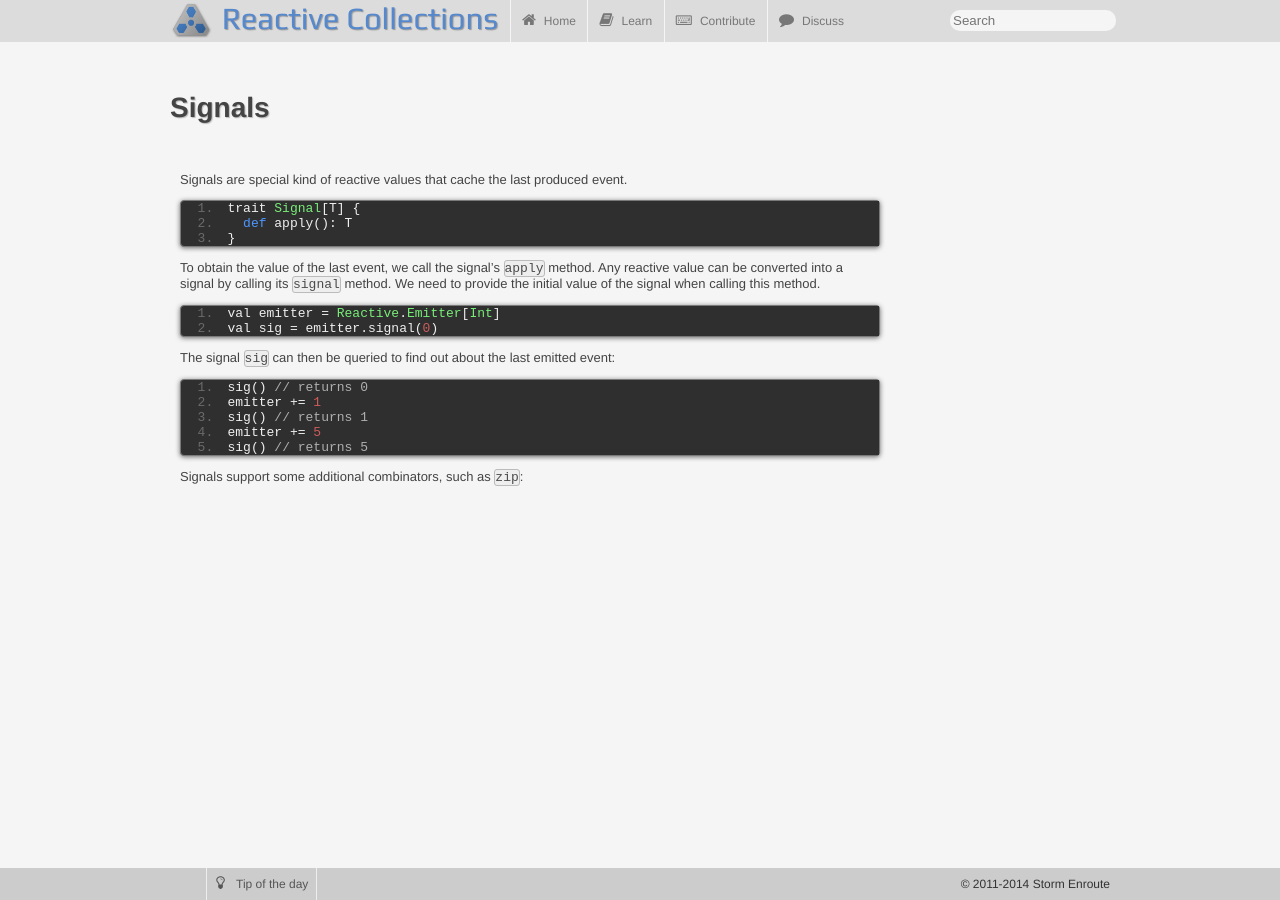
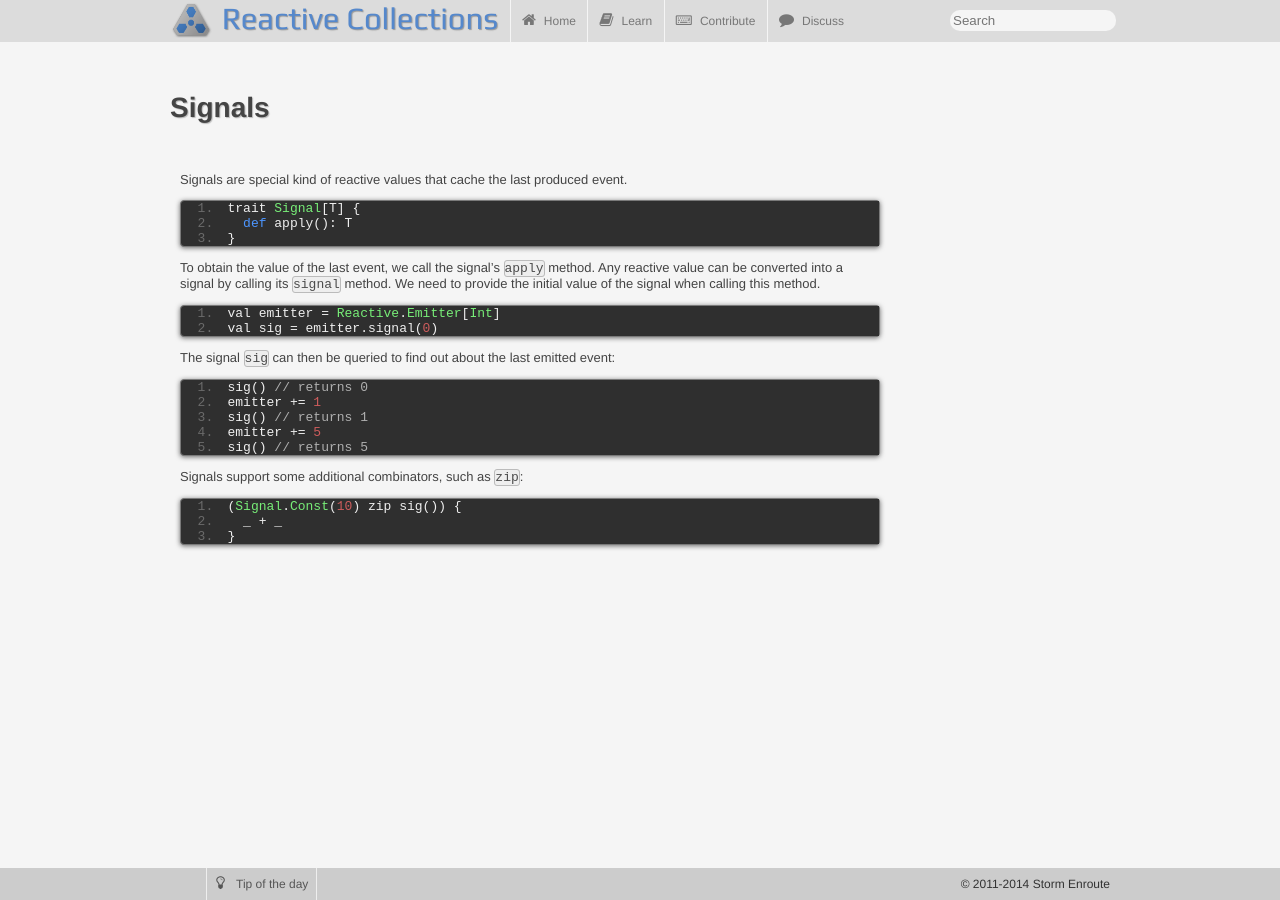
Before and after one commit to reactors-io/reactors-io.github.io, a Jekyll site: the page built from docs/0.4/signals.md, in a window 1280 px wide. Built offline with Jekyll 4.4.1, drawn with Linux system fonts in a browser that asks for light colours.

Commit message:
Update signals.md

```diff
--- a/docs/0.4/signals.md
+++ b/docs/0.4/signals.md
@@ -35,3 +35,7 @@ The signal `sig` can then be queried to find out about the last emitted event:
     sig() // returns 5
 
 Signals support some additional combinators, such as `zip`:
+
+    (Signal.Const(10) zip sig()) {
+      _ + _
+    }
```
